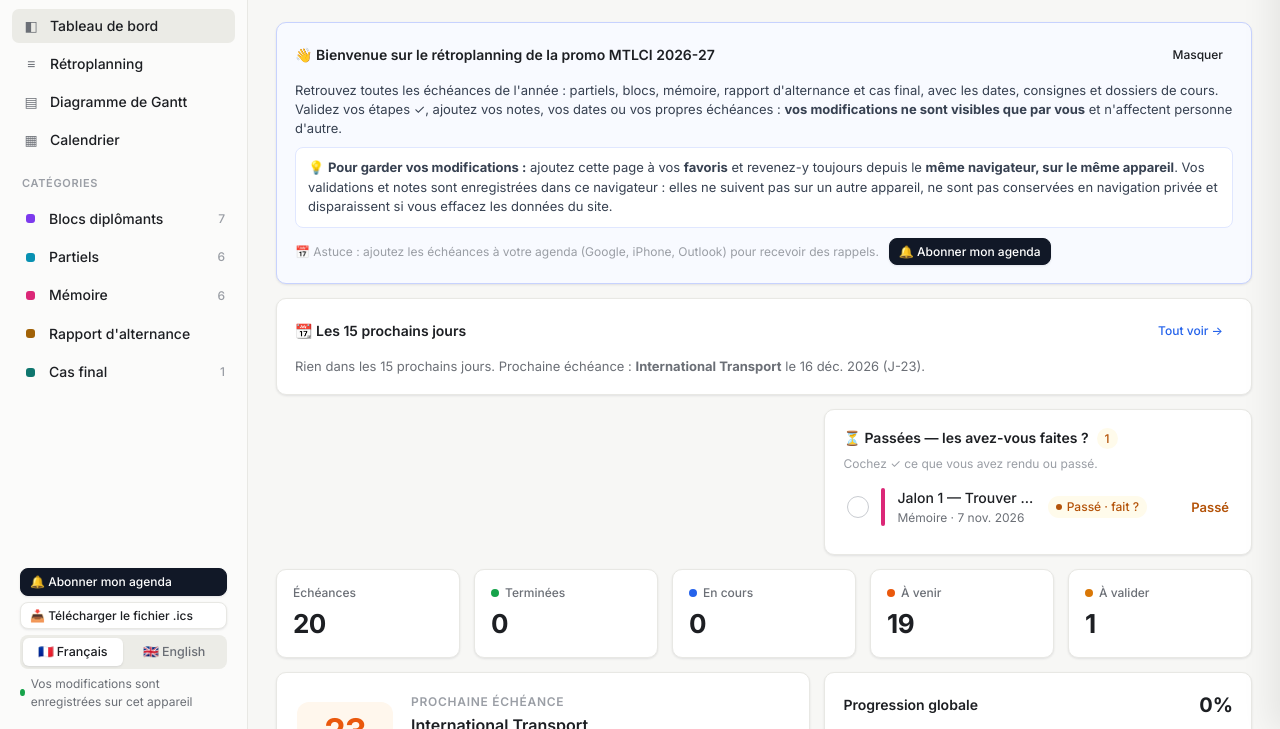
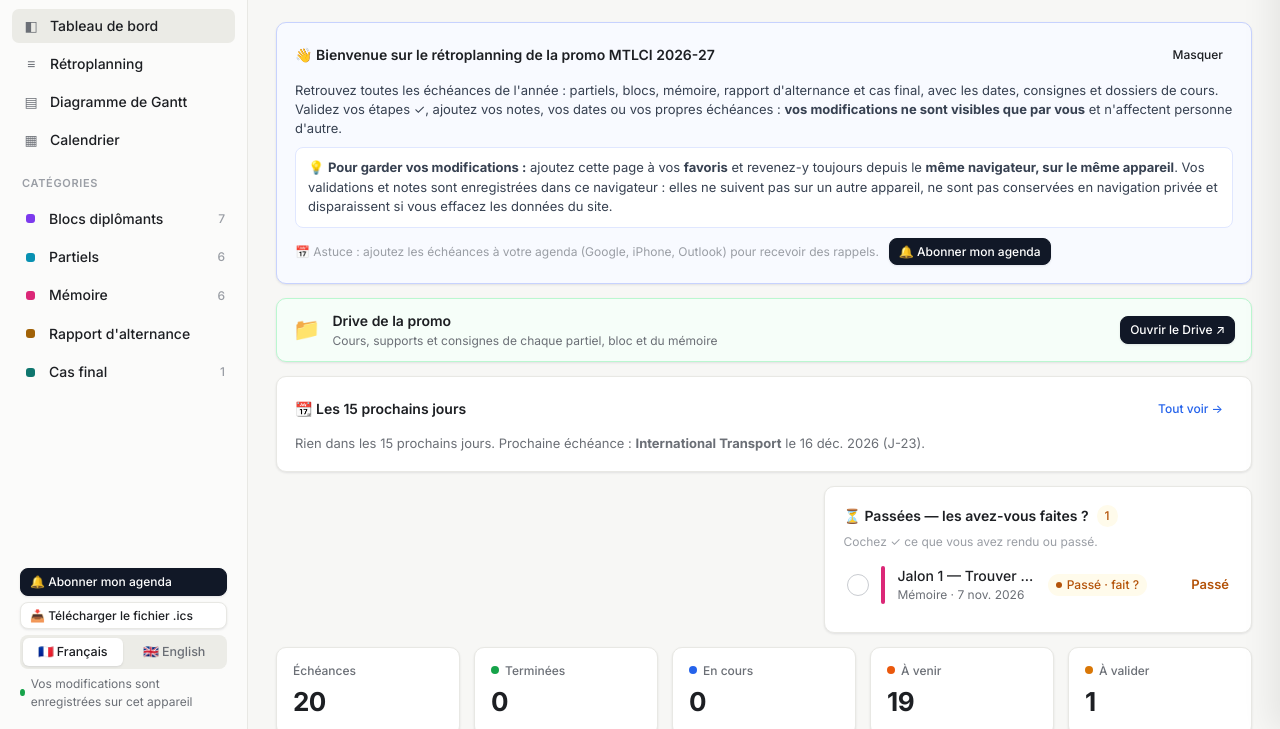
Before and after one commit to BenjaminRossi13/retroplanning-mtlci, a plain HTML site: page index.html in a window 1280 px wide. Shown: the part 70-799 px from the top of the page. Drawn offline with Linux system fonts and the light colour scheme.

Commit message:
Tableau de bord : bouton d'accès au Drive de la promo
Co-Authored-By: Claude Opus 5.5 <noreply@anthropic.com>
Claude-Session: https://claude.ai/code/session_016zhmvbovkANVZ7qgMkJCQh

```diff
--- a/assets/app.css
+++ b/assets/app.css
@@ -337,3 +337,6 @@ details.more>summary{cursor:pointer;font-size:13px;color:var(--muted);margin:14p
   .topnew{display:none}
 }
 .gms.late{background:#d97706}.gbar.late{box-shadow:0 0 0 2px #d97706}
+.drivebar{display:flex;align-items:center;gap:12px;padding:12px 16px;margin-bottom:14px;text-decoration:none;color:inherit;border-color:#bbf7d0;background:#f6fef9}
+.drivebar:hover{border-color:#86efac}.drivebar .di{font-size:22px}.drivebar b{display:block;font-size:14px;font-weight:600}.drivebar .ds{display:block;font-size:12px;color:var(--muted)}
+@media (max-width:600px){.drivebar .ds{display:none}}
--- a/assets/app.js
+++ b/assets/app.js
@@ -21,6 +21,7 @@ fr:{
   unhide:'👁 Réafficher {n} échéance(s) retirée(s)', agenda_all:'📅 Tout ajouter à mon agenda', lang:'Langue',
   sub_tl:'Toutes les échéances, par ordre chronologique', sub_gantt:'Toutes les catégories', sub_cal:'Vue mensuelle', sub_cat:'Catégorie',
   loading:'Chargement…',
+  drive_t:'Drive de la promo', drive_s:'Cours, supports et consignes de chaque partiel, bloc et du mémoire', drive_btn:'Ouvrir le Drive',
   welcome_t:'👋 Bienvenue sur le rétroplanning de la promo MTLCI 2026-27', hide:'Masquer',
   welcome_p:"Retrouvez toutes les échéances de l'année : partiels, blocs, mémoire, rapport d'alternance et cas final, avec les dates, consignes et dossiers de cours. Validez vos étapes ✓, ajoutez vos notes, vos dates ou vos propres échéances : <b>vos modifications ne sont visibles que par vous</b> et n'affectent personne d'autre.",
   welcome_fav:"💡 <b>Pour garder vos modifications :</b> ajoutez cette page à vos <b>favoris</b> et revenez-y toujours depuis le <b>même navigateur, sur le même appareil</b>. Vos validations et notes sont enregistrées dans ce navigateur : elles ne suivent pas sur un autre appareil, ne sont pas conservées en navigation privée et disparaissent si vous effacez les données du site.",
@@ -72,6 +73,7 @@ en:{
   unhide:'👁 Show {n} removed deadline(s)', agenda_all:'📅 Add all to my calendar', lang:'Language',
   sub_tl:'All deadlines in chronological order', sub_gantt:'All categories', sub_cal:'Monthly view', sub_cat:'Category',
   loading:'Loading…',
+  drive_t:'Class Drive', drive_s:'Courses, slides and instructions for every exam, block and the thesis', drive_btn:'Open the Drive',
   welcome_t:'👋 Welcome to the MTLCI 2026-27 class planner', hide:'Hide',
   welcome_p:'Find every deadline of the year: exams, skill blocks, thesis, work-study report and final case, with dates, instructions and course folders. Tick off your steps ✓, add notes, dates or your own deadlines: <b>your changes are only visible to you</b> and never affect anyone else.',
   welcome_fav:'💡 <b>To keep your changes:</b> bookmark this page and always come back from the <b>same browser on the same device</b>. Your ticks and notes are stored in this browser: they don’t follow you to another device, aren’t kept in private browsing, and are lost if you clear the site’s data.',
@@ -412,6 +414,7 @@ function liRow(it,opts){
 }
 
 /* ---- Dashboard ---- */
+const DRIVE_URL='https://drive.google.com/drive/folders/15vdoUGWbXYJexZFDpUVsWcRoS7j3CDrW?usp=share_link';
 function viewDashboard(){
   if(!S.loaded) return `<div class="empty">${esc(t('loading'))}</div>`;
   const items=allItems();
@@ -448,7 +451,8 @@ function viewDashboard(){
       <div class="d">${esc(fmt(next.date,FULL))}${timeTxt(next)?' · '+esc(timeTxt(next)):''}</div>
       <div style="margin-top:8px;display:flex;gap:6px;flex-wrap:wrap"><span class="tag" style="background:${c.hex}1a;color:${c.hex}">${esc(cname(c.key))}</span><span class="pill ${u.cls}"><i></i>${esc(u.label)}</span>${next.dateConfidence==='provisoire'?`<span class="flag">${esc(t('provisional'))}</span>`:''}</div></div></div>`;
   } else nextHtml=`<div class="card next"><div class="d">${esc(t('next_none'))}</div></div>`;
-  return `${welcome}
+  const driveHtml=DRIVE_URL?`<a class="card drivebar" href="${esc(DRIVE_URL)}" target="_blank" rel="noopener"><span class="di">📁</span><span style="flex:1;min-width:0"><b>${esc(t('drive_t'))}</b><span class="ds">${esc(t('drive_s'))}</span></span><span class="btn sm pri">${esc(t('drive_btn'))} ↗</span></a>`:'';
+  return `${welcome}${driveHtml}
   <div class="card panel" style="margin-bottom:14px"><h3>${esc(t('soon_t'))}<span class="sp"></span><a href="#timeline" class="btn ghost sm">${esc(t('see_all'))}</a></h3>${soonHtml}</div>
   ${updHtml||pastHtml?`<div class="grid row2" style="margin:0 0 14px">${updHtml||'<div></div>'}${pastHtml||'<div></div>'}</div>`:''}
   <div class="grid kpis">${kpi(t('k_total'),items.length)}${kpi(t('k_done'),done,'var(--green)')}${kpi(t('k_doing'),doing,'var(--blue)')}${kpi(t('k_up'),upcoming.length,'var(--orange)')}${kpi(t('k_past'),past.length,'#d97706')}</div>
@@ -794,7 +798,7 @@ function outlookUrl(it,work){
 }
 const ICS_OK=()=>!downloads; // claude.ai n'autorise pas le téléchargement de fichiers .ics
 /* Abonnement : fichier calendrier publié avec le site (généré par tools/build_calendar.py) */
-const SITE_URL=''; // ex. 'https://benjaminrossi13.github.io/retroplanning-mtlci/' (sert à la version claude.ai)
+const SITE_URL='https://benjaminrossi13.github.io/retroplanning-mtlci/'; // ex. 'https://benjaminrossi13.github.io/retroplanning-mtlci/' (sert à la version claude.ai)
 const CAL_FILE='calendar/mtlci-2026-27.ics';
 function calUrl(){ try{ if(!downloads&&/^https?:/.test(location.protocol)) return new URL(CAL_FILE,location.href).href; if(SITE_URL) return new URL(CAL_FILE,SITE_URL).href; }catch(e){} return ''; }
 function subscribeDialog(){
```
